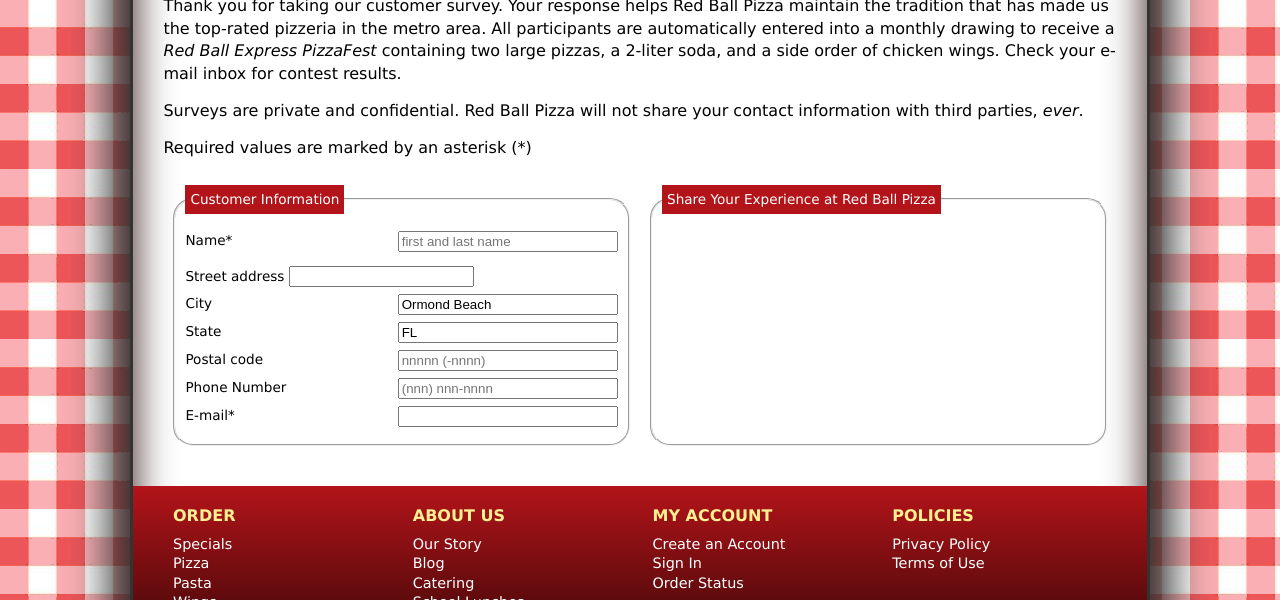
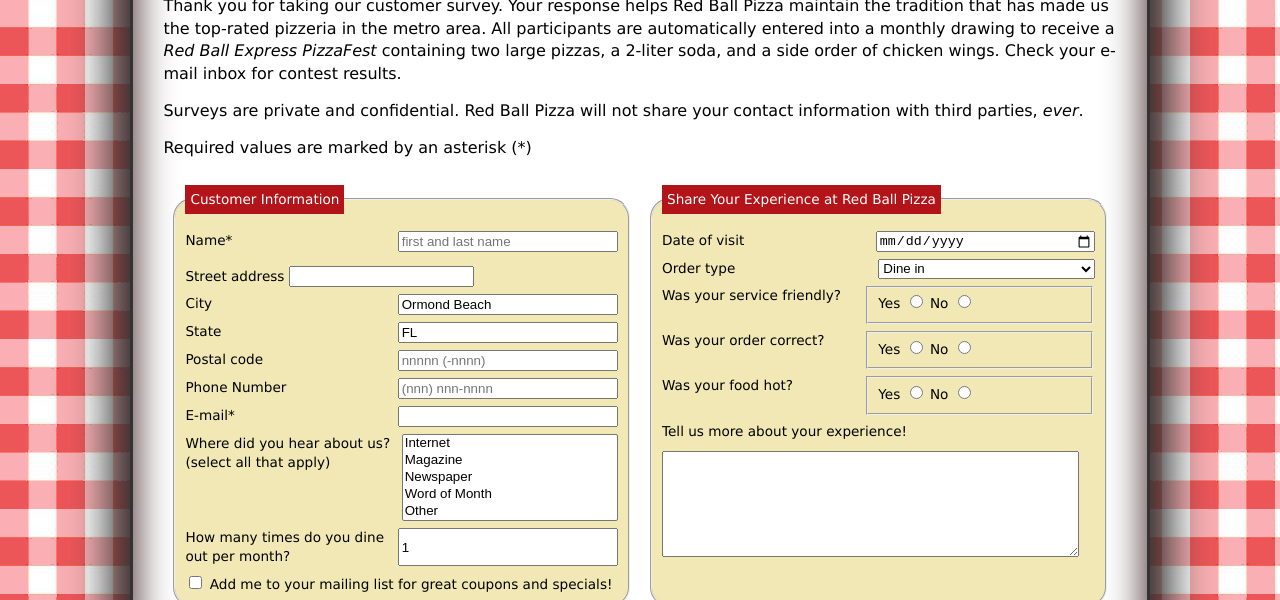
Before and after one commit to eahahn1s/tutorial-7, a plain HTML site: page index.html in a window 1280 px wide. Shown: the part 341-941 px from the top of the page. Drawn offline with Linux system fonts and the light colour scheme.

Commit message:
second commit

```diff
--- a/css/rb_forms.css
+++ b/css/rb_forms.css
@@ -19,7 +19,7 @@
    flex-flow: row wrap;
 }
 form#survey > fieldset {
-   background-color: rgb (241, 232, 181);
+   background-color: rgb(241, 232, 181);
    border-radius: 20px;
    -webkit-flex: 1 1 300px;
    flex: 1 1 300px;
@@ -49,7 +49,11 @@
 
 
 /* Text Area Styles */
-
+textarea {
+   margin-top: 10px;
+   height: 100px;
+   width: 95%;
+}
 
 
 /* Spinner Styles */
--- a/index.html
+++ b/index.html
@@ -83,10 +83,77 @@
                   <label for="mail">E-mail*</label>
                   <input name="custEmail" id="mail" type="email" />
                </div>
+
+               <div class="formRow">
+                  <label for="info">Where did you hear about us? <br />(select all that apply)</label>
+                  <select name="infoSrc" id="info" size="5" multiple>
+                    <option value="internet">Internet</option>
+                    <option value="mag">Magazine</option>
+                    <option value="news">Newspaper</option>
+                    <option value="word">Word of Month</option>
+                    <option value="other">Other</option>
+                  </select>
+               </div>
+               <div class="formRow">
+                  <label for="dineSpin">How many times do you dine out per month?</label>
+                  <input name="dineOut" id="dineSpin" type="number"
+                              value="1" step="1" min="0" max="20" />
+               </div>
+
+               <input name="mailMe" id="mailCB" value="yes" type="checkbox" />
+               <label for="mailCB">Add me to your mailing list for great coupons and specials!</label>
             </fieldset>
 
             <fieldset id="expInfo">
                <legend>Share Your Experience at Red Ball Pizza</legend>
+
+               <div class="formRow">
+                  <label for="visit">Date of visit</label>
+                  <input name="visitDate" id="visit" type="date" />
+               </div>
+
+               <div class="formRow">
+                  <label for="order">Order type</label>
+                  <select name="orderType" id="order">
+                     <option value="order1">Carry out</option>
+                     <option value="order2">Delivery</option>
+                     <option value="order3" selected>Dine in</option>
+                     <option value="order4">Take 'n bake</option>
+                  </select>
+               </div>
+
+               <div class="formRow">
+                  <label>Was your service friendly?</label>
+                  <fieldset class="optGroup">
+                        <label for="fYes">Yes</label>
+                        <input name="sFriend" id="fYes" value="yes" type="radio" />
+                        <label for="fNo">No</label>
+                        <input name="sFriend" id="fNo" value="no" type="radio" />
+                  </fieldset>
+               </div>
+
+            <div class="formRow">
+                  <label>Was your order correct?</label>
+                  <fieldset class="optGroup">
+                        <label for="cYes">Yes</label>
+                        <input name="oCorrect" id="cYes" value="yes" type="radio" />
+                        <label for="cNo">No</label>
+                        <input name="oCorrect" id="cNo" value="no" type="radio" />
+                  </fieldset>
+               </div>
+
+               <div class="formRow">
+                  <label>Was your food hot?</label>
+                  <fieldset class="optGroup">
+                        <label for="hYes">Yes</label>
+                        <input name="foodHot" id="hYes" value="yes" type="radio" />
+                        <label for="hNo">No</label>
+                        <input name="foodHot" id="hNo" value="no" type="radio" />
+                  </fieldset>
+               </div>
+
+               <label for="commBox">Tell us more about your experience!</label>
+               <textarea name="custExp" id="commBox"></textarea>
             </fieldset>
          </form>
    </section>
```
